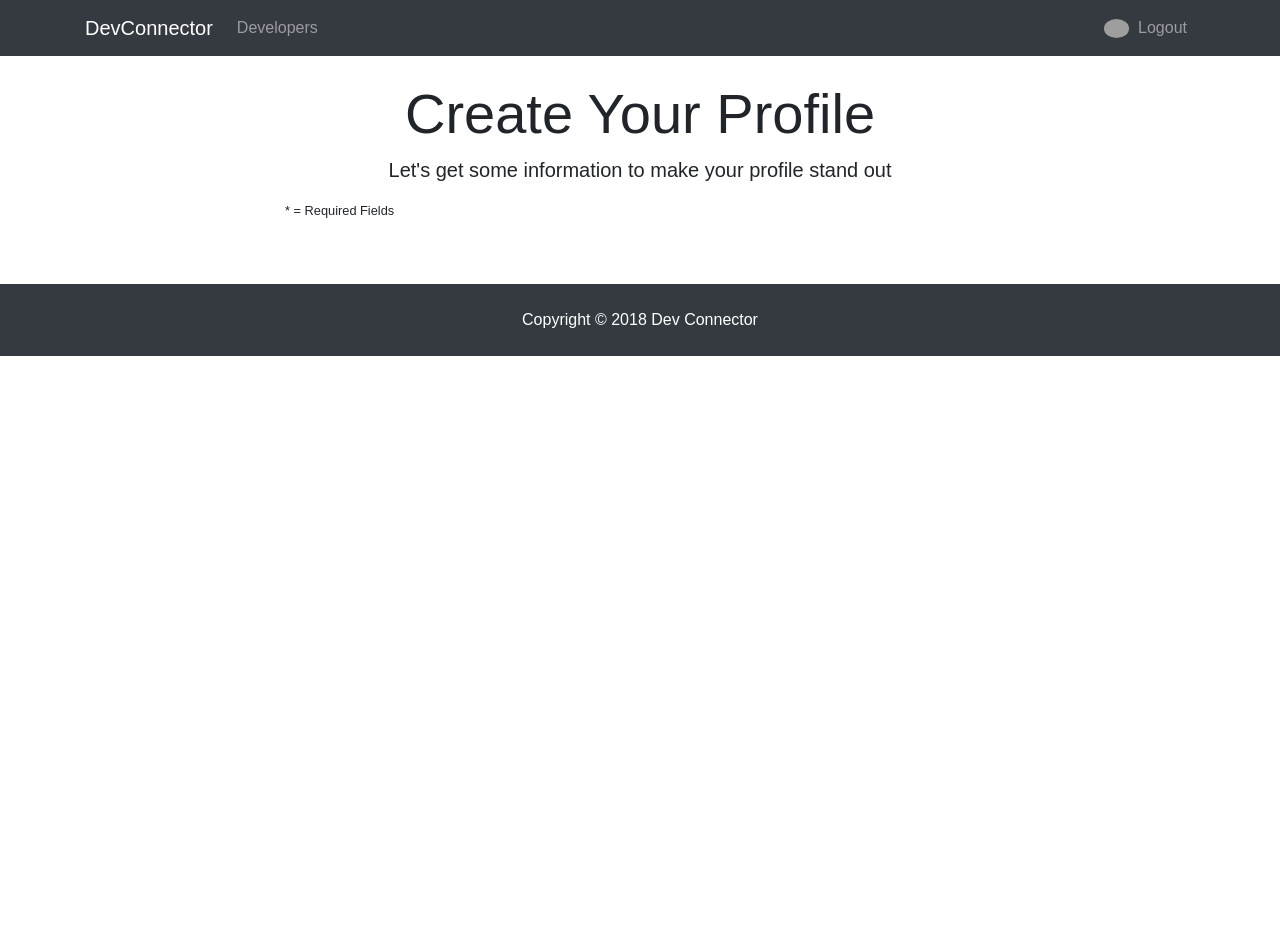
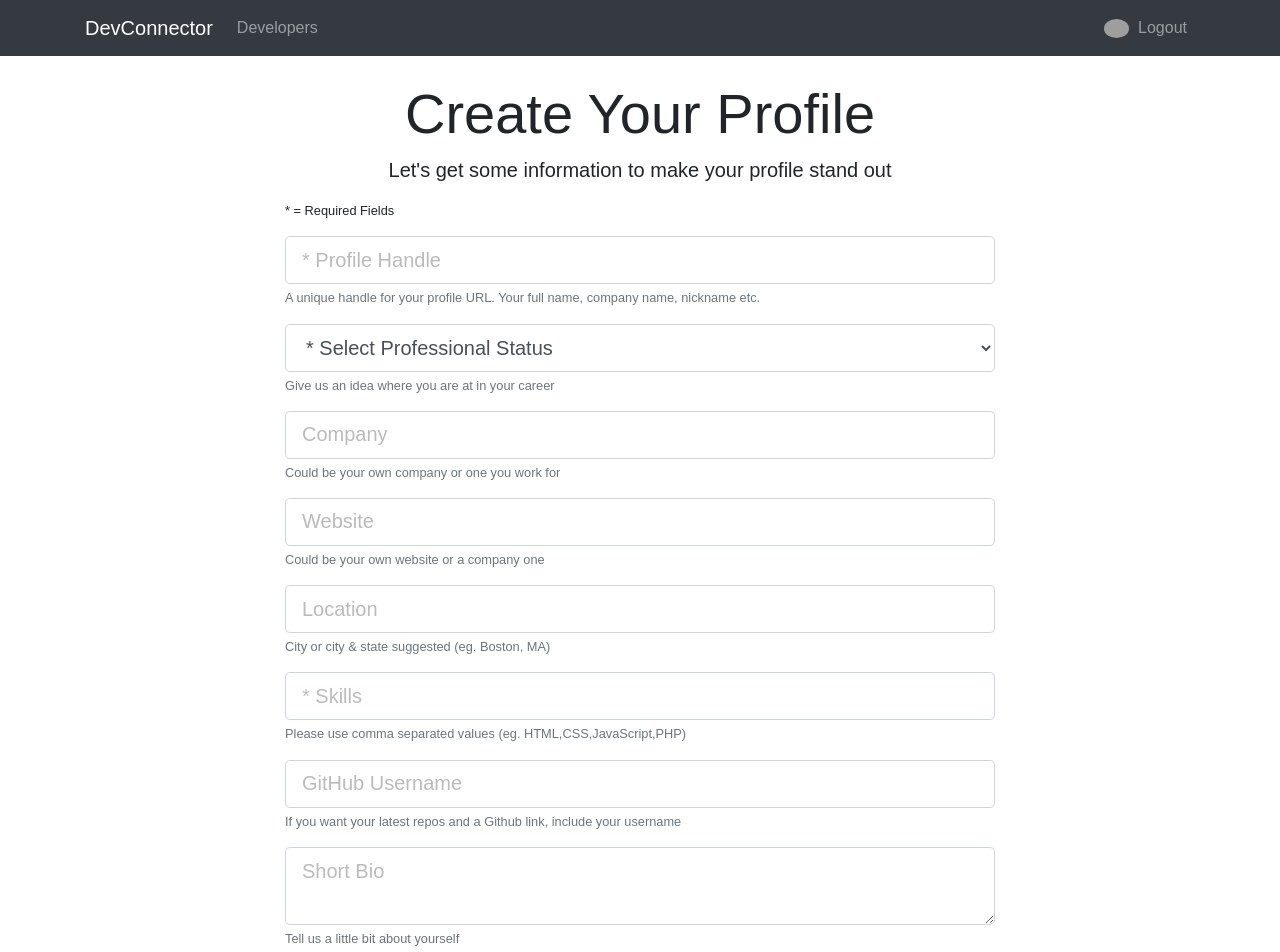
Before and after one commit to BrandonSmith8038/Udemy-MERN-Front-To-Back, a React (Create React App) app in the folder client/: page /create-profile in a window 1280 px wide. Shown: the top 952 px of the page. Before the commit the page ends 800 px from the top, so only its background shows below. Built offline with nearby package versions, Linux system fonts and the light colour scheme; grey boxes are pictures that could not be loaded.

Commit message:
feat: Create Profile Form

```diff
--- a/client/src/components/common/InputGroup.js
+++ b/client/src/components/common/InputGroup.js
@@ -9,7 +9,7 @@
         <i className={icon} />
       </span>
     </div>
-    <textarea
+    <input
       type={type}
       className={classnames('form-control form-control-lg', {
         'is-invalid': error,
--- a/client/src/components/create-profile/CreateProfile.js
+++ b/client/src/components/create-profile/CreateProfile.js
@@ -29,7 +29,78 @@
       errors: {},
     };
   }
+
+  onChange = e => {
+    const { name, value } = e.target;
+    this.setState({ [name]: value });
+  };
+  onSubmit = e => {
+    e.preventDefault();
+    console.log('Submit');
+  };
+
   render() {
+    const { errors, displaySocialInputs } = this.state;
+    let socialInputs;
+    if (displaySocialInputs) {
+      socialInputs = (
+        <div>
+          <InputGroup
+            placeholder="Twitter Profile URL"
+            name="twitter"
+            icon="fab fa-twitter"
+            onChange={this.onChange}
+            error={errors.twitter}
+            value={this.state.twitter}
+          />
+          <InputGroup
+            placeholder="Youtube Profile URL"
+            name="youtube"
+            icon="fab fa-youtube"
+            onChange={this.onChange}
+            error={errors.youtube}
+            value={this.state.youtube}
+          />
+          <InputGroup
+            placeholder="Facebook Profile URL"
+            name="facebook"
+            icon="fab fa-facebook"
+            onChange={this.onChange}
+            error={errors.facebook}
+            value={this.state.facebook}
+          />
+          <InputGroup
+            placeholder="Instagram Profile URL"
+            name="instagram"
+            icon="fab fa-instagram"
+            onChange={this.onChange}
+            error={errors.instagram}
+            value={this.state.instagram}
+          />{' '}
+          <InputGroup
+            placeholder="Linkedin Profile URL"
+            name="linkdin"
+            icon="fab fa-linkedin"
+            onChange={this.onChange}
+            error={errors.linkdin}
+            value={this.state.linkdin}
+          />
+        </div>
+      );
+    }
+    // Select Options For Status
+    const options = [
+      { label: '* Select Professional Status', value: 0 },
+      { label: 'Developer', value: 'Developer' },
+      { label: 'Junior Developer', value: 'Junior Developer' },
+      { label: 'Senior Developer', value: 'Senior Developer' },
+      { label: 'Manager', value: 'Manager' },
+      { label: 'Student or Learning', value: 'Student or Learning' },
+      { label: 'Instructor or Teacher', value: 'Instructor or Teacher' },
+      { label: 'Intern', value: 'Intern' },
+      { label: 'Other', value: 'Other' },
+    ];
+
     return (
       <div className="create-profile">
         <div className="container">
@@ -40,6 +111,88 @@
                 Let's get some information to make your profile stand out
               </p>
               <small className="d-block pb-3">* = Required Fields</small>
+              <form onSubmit={this.onSubmit}>
+                <TextFieldGroup
+                  placeholder="* Profile Handle"
+                  name="handle"
+                  value={this.state.handle}
+                  onChange={this.onChange}
+                  error={errors.handle}
+                  info="A unique handle for your profile URL. Your full name, company name, nickname etc."
+                />
+                <SelectListGroup
+                  placeholder="* Status"
+                  name="status"
+                  value={this.state.status}
+                  onChange={this.onChange}
+                  error={errors.status}
+                  options={options}
+                  info="Give us an idea where you are at in your career"
+                />
+                <TextFieldGroup
+                  placeholder="Company"
+                  name="company"
+                  value={this.state.company}
+                  onChange={this.onChange}
+                  error={errors.company}
+                  info="Could be your own company or one you work for"
+                />
+                <TextFieldGroup
+                  placeholder="Website"
+                  name="website"
+                  value={this.state.website}
+                  onChange={this.onChange}
+                  error={errors.website}
+                  info="Could be your own website or a company one"
+                />
+                <TextFieldGroup
+                  placeholder="Location"
+                  name="location"
+                  value={this.state.location}
+                  onChange={this.onChange}
+                  error={errors.location}
+                  info="City or city &amp; state suggested (eg. Boston, MA)"
+                />
+                <TextFieldGroup
+                  placeholder="* Skills"
+                  name="skills"
+                  value={this.state.skills}
+                  onChange={this.onChange}
+                  error={errors.skills}
+                  info="Please use comma separated values (eg. HTML,CSS,JavaScript,PHP)"
+                />
+                <TextFieldGroup
+                  placeholder="GitHub Username"
+                  name="githubusername"
+                  value={this.state.githubusername}
+                  onChange={this.onChange}
+                  error={errors.githubusername}
+                  info="If you want your latest repos and a Github link, include your username"
+                />
+                <TextAreaFieldGroup
+                  placeholder="Short Bio"
+                  name="bio"
+                  value={this.state.bio}
+                  onChange={this.onChange}
+                  error={errors.bio}
+                  info="Tell us a little bit about yourself"
+                />
+                <div className="mb-3">
+                  <button
+                    className="btn btn-light"
+                    onClick={() => {
+                      this.setState(prevState => ({
+                        displaySocialInputs: !prevState.displaySocialInputs,
+                      }));
+                    }}
+                  >
+                    Add Social Network Links
+                  </button>
+                  <span className="text-muted">Optional</span>
+                </div>
+                {socialInputs}
+                <input type="submit" value="submit" className="btn btn-info btn-block mt-4" />
+              </form>
             </div>
           </div>
         </div>
```
